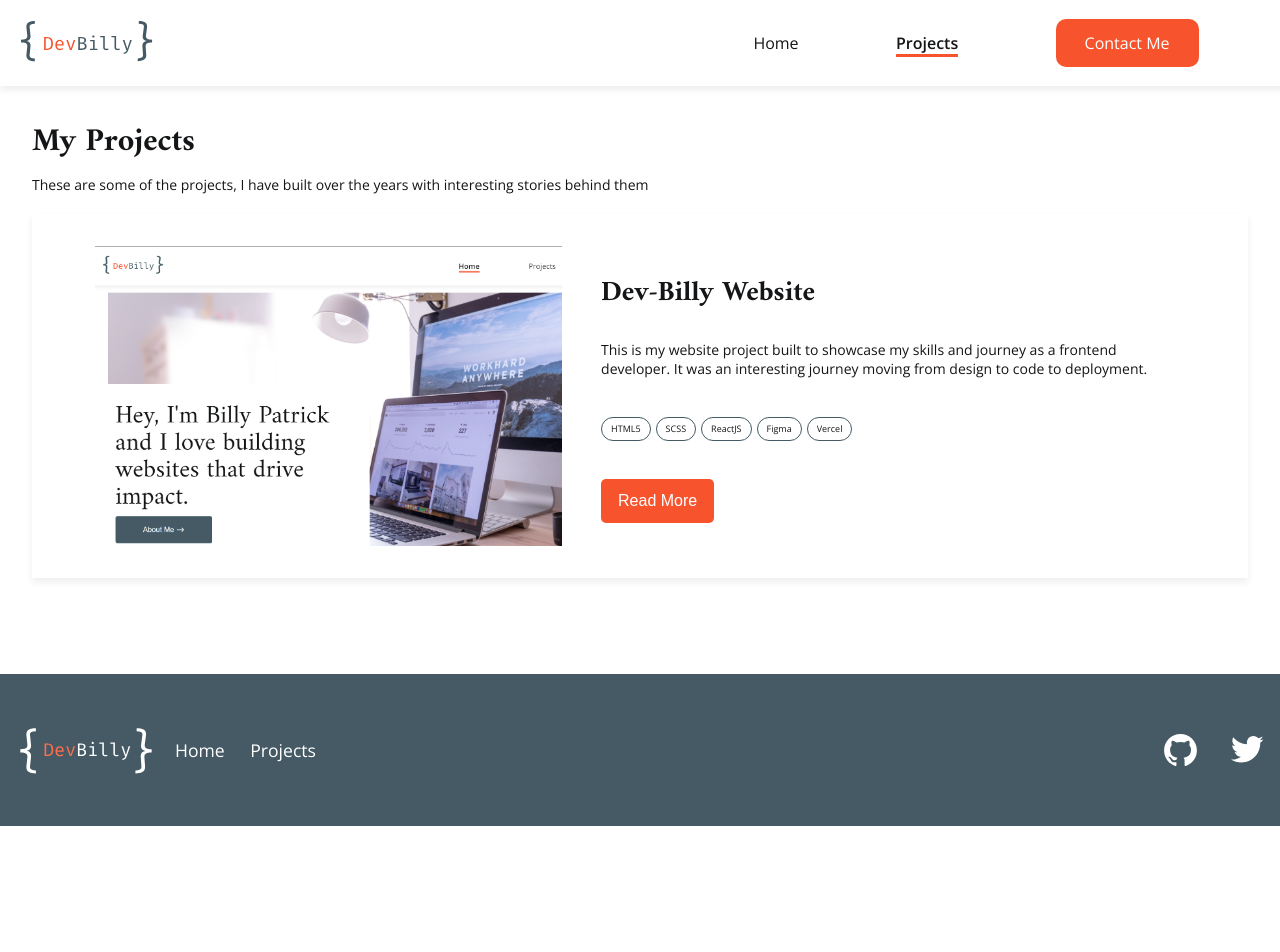
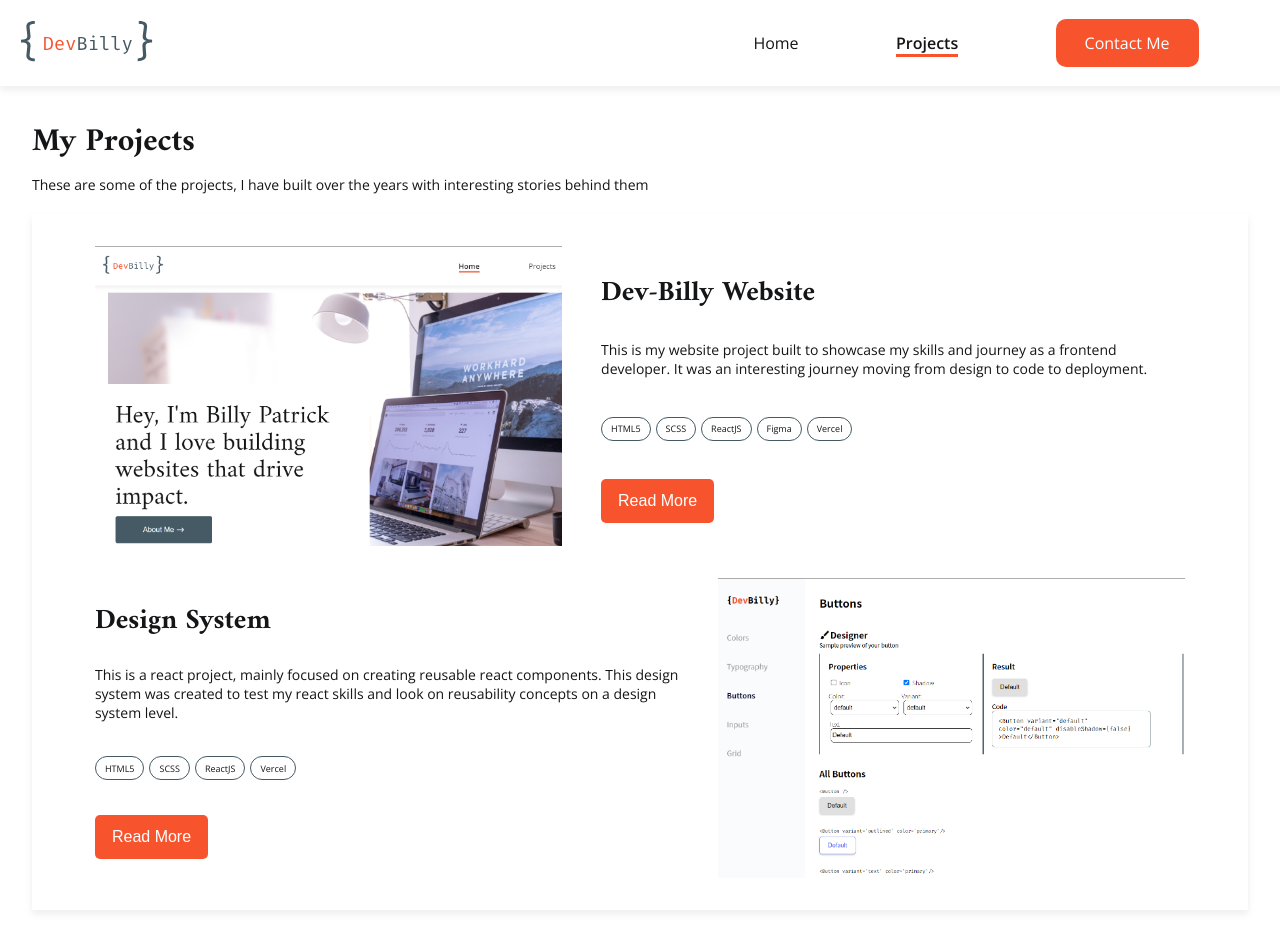
Before and after one commit to dev-billy/dev-billy, a React (Create React App) app: page /projects in a window 1280 px wide. Shown: the top 952 px of the page. Before the commit the page ends 826 px from the top, so only its background shows below. Built offline with nearby package versions, Linux system fonts and the light colour scheme.

Commit message:
added design system project

```diff
--- /dev/null
+++ b/src/data/markdown/designSystem.md
@@ -0,0 +1,18 @@
+Started off as a simple buttons design system challenge, but made it more reusable and creating more components as we move.
+
+This Journey helped me learn better, and hone my react skills and design skills to build something that is reusable and scalable.
+
+"Just get started!"
+
+### Features
+
+- [x] Buttons
+- [ ] Colors
+- [x] Inputs
+- [ ] Typography
+- [ ] Grid
+
+This application/site was created as a submission to a [DevChallenges](https://devchallenges.io/challenges) challenge. With some extra complications from me to make it more unique and reusable.
+The [challenge](https://devchallenges.io/challenges/ohgVTyJCbm5OZyTB2gNY) was to build an application to complete the given user stories.
+
+> The cool illustration from [undraw](https://undraw.co)
--- a/src/data/projects.js
+++ b/src/data/projects.js
@@ -1,4 +1,5 @@
 import devBillySite from "./images/dev-billy.png";
+import designSystem from "./images/design-system.png";
 import bookmark from "./images/bookmark.svg";
 let projectList = [
   {
@@ -13,8 +14,18 @@ let projectList = [
     sourceLink: "https://github.com/dev-billy/dev-billy",
     outroIllustrations: [bookmark],
   },
+  {
+    id: 2,
+    title: "Design System",
+    shortDescription:
+      "This is a react project, mainly focused on creating reusable react components. This design system was created to test my react skills and look on reusability concepts on a design system level.",
+    story: "designSystem.md",
+    techStack: ["HTML5", "SCSS", "ReactJS", "Vercel"],
+    image: designSystem,
+    demoLink: "https://design-system-liart.vercel.app/",
+    sourceLink: "https://github.com/dev-billy/design-system",
+    outroIllustrations: [bookmark],
+  },
 ];
 
 export default projectList;
-
-//"My website comes from working on projects on frontendmentor and decided it was time to start building a site where i could showcase all the projects i have built and document my journey. \n I started off working this website to try and recreate a design i saw on frontend mentor by designing it on figma and the rest is what we have here. \n I have previously struggled in getting on a personal website that i fully like but"
--- a/src/pages/pagestyles/project.module.scss
+++ b/src/pages/pagestyles/project.module.scss
@@ -73,6 +73,12 @@
   }
 
   .textContent {
+    h3,
+    h4,
+    h5,
+    h6 {
+      margin: 0;
+    }
     h2 {
       font-size: 1.75rem;
       margin: 0;
@@ -80,6 +86,11 @@
     p {
       margin-top: 0;
       line-height: 25px;
+    }
+    ul {
+      margin-top: 5px;
+      list-style: none;
+      padding-left: 0;
     }
     hr {
       background-color: $secondary;
```
Also changed, not shown: src/data/images/design-system.png (added).
